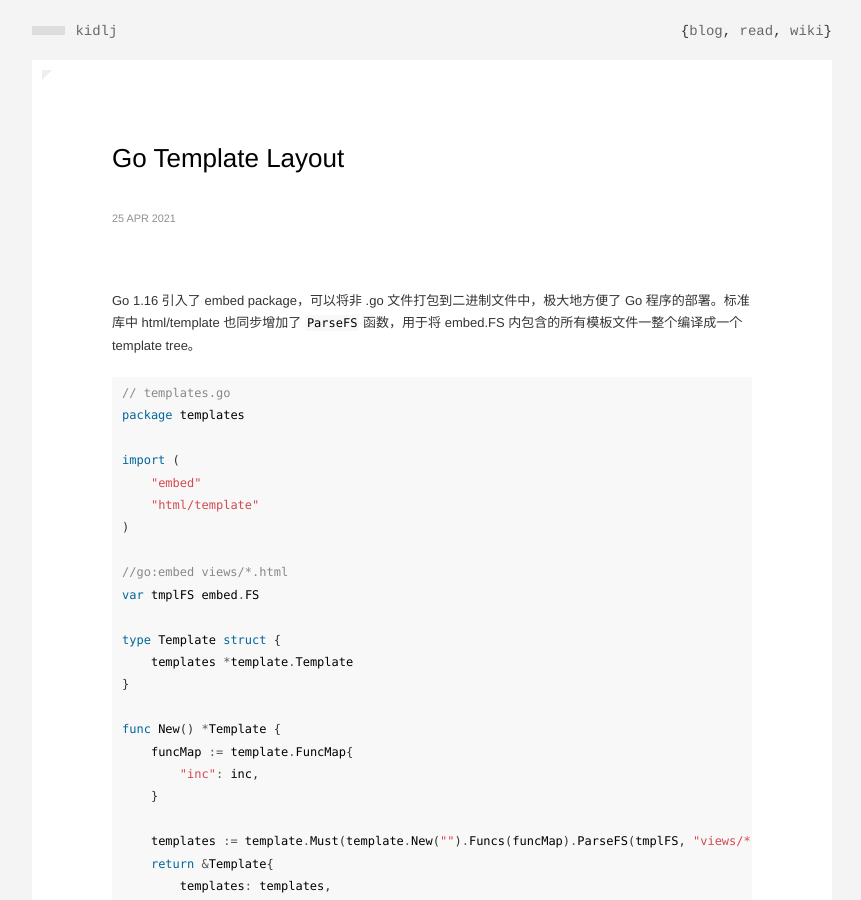
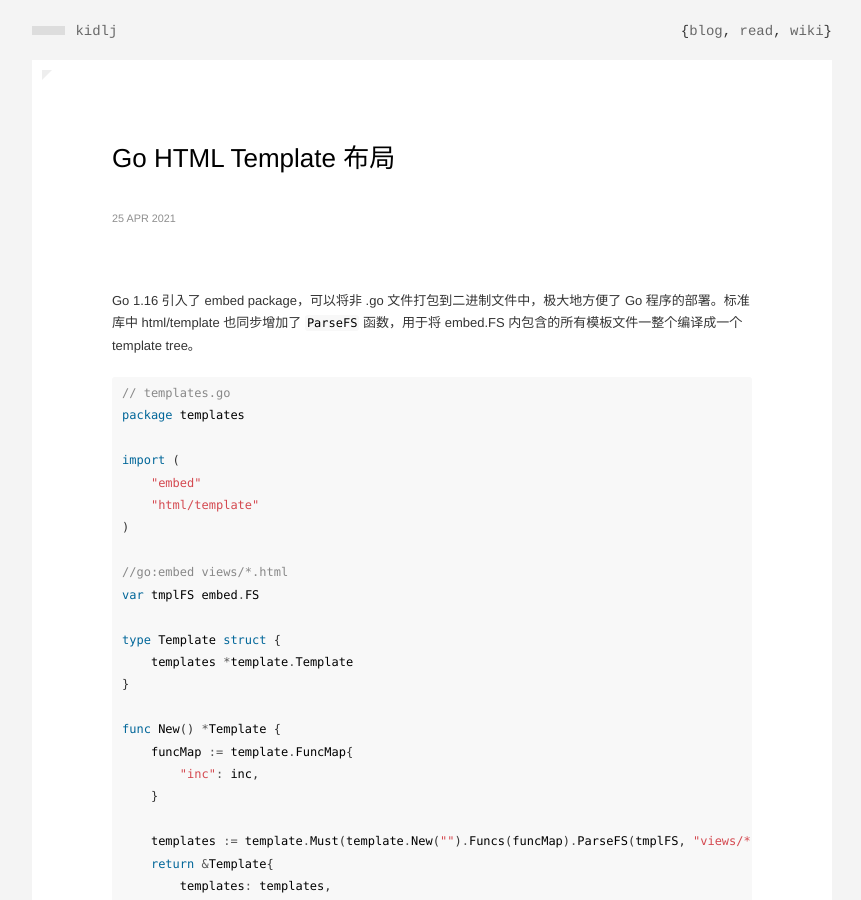
Before and after one commit to kidlj/awei, a Jekyll site: the page built from _posts/2021-04-25-go-html-template-layout.md, in a window 1280 px wide and 900 px high. Shown: the whole window, without its empty margins (208-1069 px from the left). Built offline with Jekyll 4.4.1, drawn with Linux system fonts in a browser that asks for light colours.

Commit message:
change slug and title

```diff
--- a/_posts/2021-04-25-go-template-layout.md
+++ b/_posts/2021-04-25-go-html-template-layout.md
@@ -1,5 +1,5 @@
 ---
-title: Go Template Layout
+title: Go HTML Template 布局
 ---
 
 Go 1.16 引入了 embed package，可以将非 .go 文件打包到二进制文件中，极大地方便了 Go 程序的部署。标准库中 html/template 也同步增加了 `ParseFS` 函数，用于将 embed.FS 内包含的所有模板文件一整个编译成一个 template tree。
```
